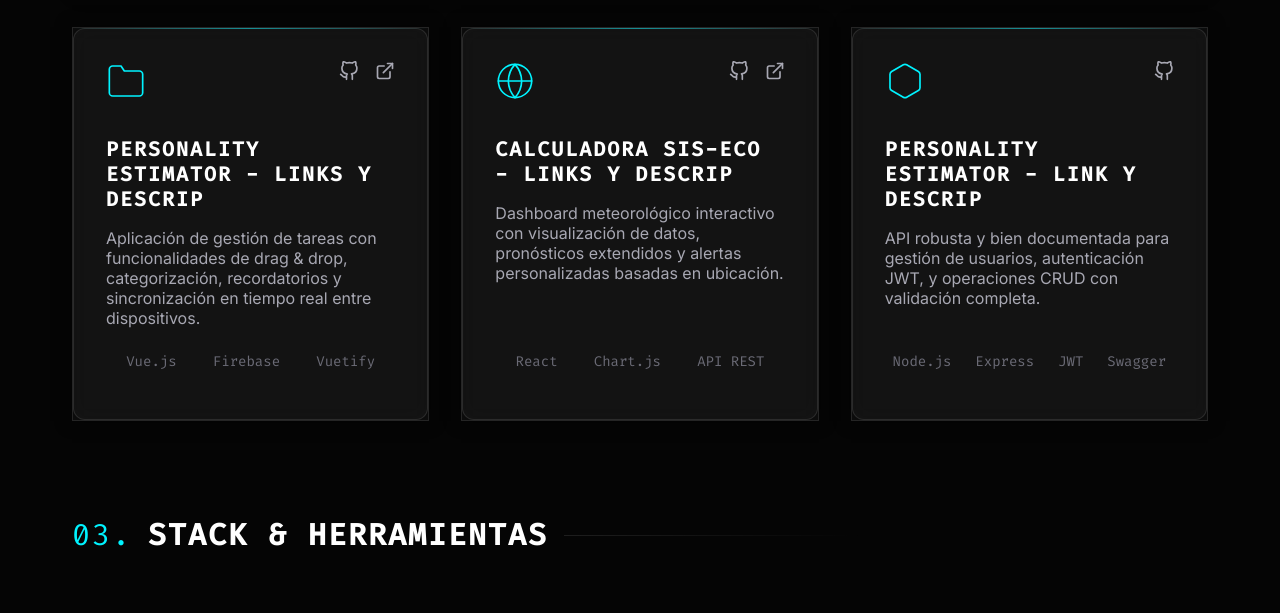
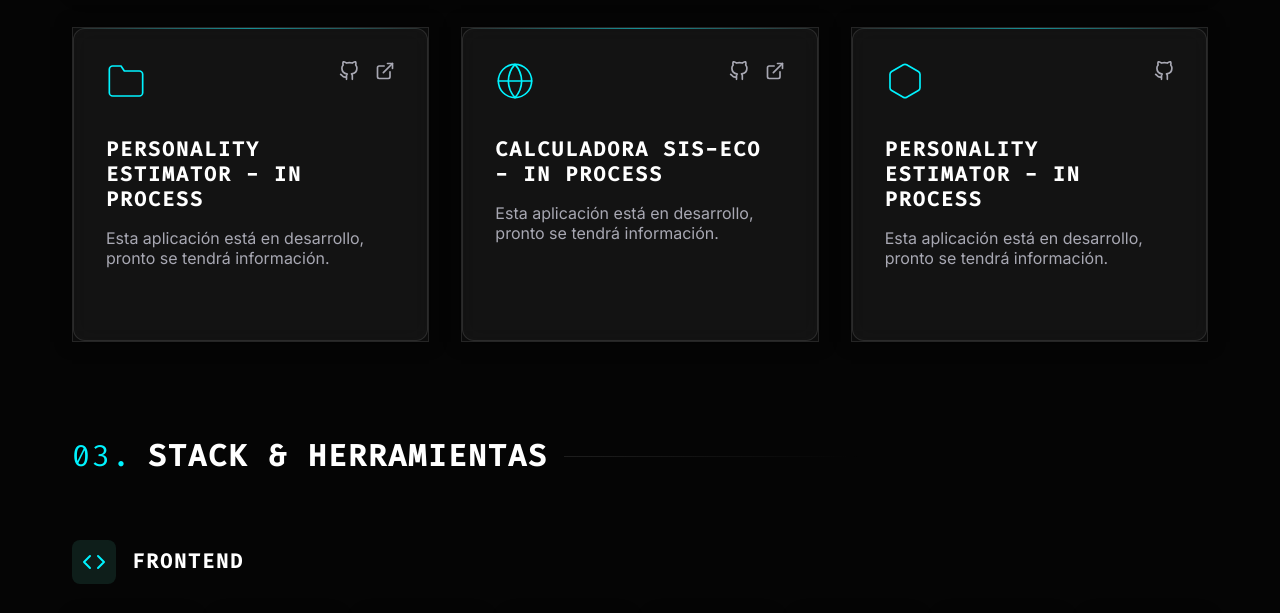
Before and after one commit to Yamil-Lara/Yamil-Lara.github.io, a plain HTML site: page index.html in a window 1280 px wide. Shown: the part 4100-4713 px from the top of the page. Drawn offline with nearby package versions, Linux system fonts and the light colour scheme; animation ran at ten frames a second.

Commit message:
Mejoras de Contacto

```diff
--- a/index.html
+++ b/index.html
@@ -83,7 +83,7 @@
                 target="_blank" rel="noopener noreferrer" class="social-link" aria-label="Email">
                     <svg xmlns="http://www.w3.org/2000/svg" width="24" height="24" viewBox="0 0 24 24" fill="none" stroke="currentColor" stroke-width="2" stroke-linecap="round" stroke-linejoin="round"><path d="M4 4h16c1.1 0 2 .9 2 2v12c0 1.1-.9 2-2 2H4c-1.1 0-2-.9-2-2V6c0-1.1.9-2 2-2z"></path><polyline points="22,6 12,13 2,6"></polyline></svg>
                 </a>
-                <a href="https://wa.me/59179722798"
+                <a href="https://api.whatsapp.com/send?phone=59179722798&text=_Hola%2C%20vi%20tu%20perfil%20de%20Desarrollador%20Web%20y%20me%20gustar%C3%ADa%20solicitar%20una%20cotizaci%C3%B3n%20para%20un%20proyecto._"
                 target="_blank" rel="noopener noreferrer" class="social-link" aria-label="Email">
                     <svg xmlns="http://www.w3.org/2000/svg" width="24" height="24" viewBox="0 0 400 432" fill="currentColor" stroke="currentColor" stroke-width="2" stroke-linecap="round" stroke-linejoin="round"> <path d="M364.5 65Q427 127 427 214.5T364.5 364T214 426q-54 0-101-26L0 429l30-109Q2 271 2 214q0-87 62-149T214 3t150.5 62zM214 390q73 0 125-51.5T391 214T339 89.5T214 38T89.5 89.5T38 214q0 51 27 94l4 6l-18 65l67-17l6 3q42 25 90 25zm97-132q9 5 10 7q4 6-3 25q-3 8-15 15.5t-21 9.5q-18 2-33-2q-17-6-30-11q-8-4-15.5-8.5t-14.5-9t-13-9.5t-11.5-10t-10.5-10.5t-8.5-9.5t-7-8.5t-5.5-7t-3.5-5L128 222q-22-29-22-55q0-24 19-44q6-7 14-7q6 0 10 1q8 0 12 9q2 3 6 13l7 17.5l3 8.5q3 5 1 9q-3 7-5 9l-3 3l-3 3.5l-2 2.5q-6 6-3 11q13 22 30 37q13 11 43 26q7 3 11-1q12-15 17-21q4-6 12-3q6 3 36 17z"/></svg>
                 </a>
@@ -418,16 +418,14 @@
                                 </a>
                             </div>
                         </div>
-                        <h3 class="project-card-title">Personality Estimator - LINKS y DESCRIP</h3>
+                        <h3 class="project-card-title">Personality Estimator - IN PROCESS</h3>
                         <p class="project-card-description">
-                            Aplicación de gestión de tareas con funcionalidades de
-                            drag & drop, categorización, recordatorios y sincronización
-                            en tiempo real entre dispositivos.
+                            Esta aplicación está en desarrollo, pronto se tendrá información.
                         </p>
                         <ul class="project-tech-list">
-                            <li>Vue.js</li>
+                            <!--<li>Vue.js</li>
                             <li>Firebase</li>
-                            <li>Vuetify</li>
+                            <li>Vuetify</li>-->
                         </ul>
                     </div>
                 </article>
@@ -439,7 +437,7 @@
                             <div class="project-icon">
                                 <svg xmlns="http://www.w3.org/2000/svg" width="40" height="40" viewBox="0 0 24 24" fill="none" stroke="currentColor" stroke-width="1" stroke-linecap="round" stroke-linejoin="round"><circle cx="12" cy="12" r="10"></circle><line x1="2" y1="12" x2="22" y2="12"></line><path d="M12 2a15.3 15.3 0 0 1 4 10 15.3 15.3 0 0 1-4 10 15.3 15.3 0 0 1-4-10 15.3 15.3 0 0 1 4-10z"></path></svg>
                             </div>
-                            <div class="project-links"><!-- LINKS -->
+                            <div class="project-links">
                                 <a href="#"
                                 target="_blank" rel="noopener noreferrer" class="project-link" aria-label="GitHub">
                                     <svg xmlns="http://www.w3.org/2000/svg" width="20" height="20" viewBox="0 0 24 24" fill="none" stroke="currentColor" stroke-width="2" stroke-linecap="round" stroke-linejoin="round"><path d="M9 19c-5 1.5-5-2.5-7-3m14 6v-3.87a3.37 3.37 0 0 0-.94-2.61c3.14-.35 6.44-1.54 6.44-7A5.44 5.44 0 0 0 20 4.77 5.07 5.07 0 0 0 19.91 1S18.73.65 16 2.48a13.38 13.38 0 0 0-7 0C6.27.65 5.09 1 5.09 1A5.07 5.07 0 0 0 5 4.77a5.44 5.44 0 0 0-1.5 3.78c0 5.42 3.3 6.61 6.44 7A3.37 3.37 0 0 0 9 18.13V22"></path></svg>
@@ -450,15 +448,14 @@
                                 </a>
                             </div>
                         </div>
-                        <h3 class="project-card-title">Calculadora Sis-Eco - LINKS y DESCRIP</h3>
+                        <h3 class="project-card-title">Calculadora Sis-Eco - IN PROCESS</h3>
                         <p class="project-card-description">
-                            Dashboard meteorológico interactivo con visualización de datos,
-                            pronósticos extendidos y alertas personalizadas basadas en ubicación.
+                            Esta aplicación está en desarrollo, pronto se tendrá información.
                         </p>
                         <ul class="project-tech-list">
-                            <li>React</li>
+                            <!--<li>React</li>
                             <li>Chart.js</li>
-                            <li>API REST</li>
+                            <li>API REST</li>-->
                         </ul>
                     </div>
                 </article>
@@ -477,16 +474,15 @@
                                 </a>
                             </div>
                         </div>
-                        <h3 class="project-card-title">Personality Estimator - LINK Y DESCRIP</h3>
+                        <h3 class="project-card-title">Personality Estimator - IN PROCESS</h3>
                         <p class="project-card-description">
-                            API robusta y bien documentada para gestión de usuarios,
-                            autenticación JWT, y operaciones CRUD con validación completa.
+                            Esta aplicación está en desarrollo, pronto se tendrá información.
                         </p>
                         <ul class="project-tech-list">
-                            <li>Node.js</li>
+                            <!--<li>Node.js</li>
                             <li>Express</li>
                             <li>JWT</li>
-                            <li>Swagger</li>
+                            <li>Swagger</li>-->
                         </ul>
                     </div>
                 </article>
@@ -675,7 +671,8 @@
             </p>
 
             <div style="display: flex; justify-content: center; gap: 20px; flex-wrap: wrap;">
-                <a href="https://wa.me/59179722798"
+                <!--https://wa.me/59179722798-->
+                <a href="https://api.whatsapp.com/send?phone=59179722798&text=_Hola%2C%20vi%20tu%20perfil%20de%20Desarrollador%20Web%20y%20me%20gustar%C3%ADa%20solicitar%20una%20cotizaci%C3%B3n%20para%20un%20proyecto._"
                 target="_blank" rel="noopener noreferrer" target="_blank" class="btn btn-primary btn-large">
                     WhatsApp
                 </a>
```
